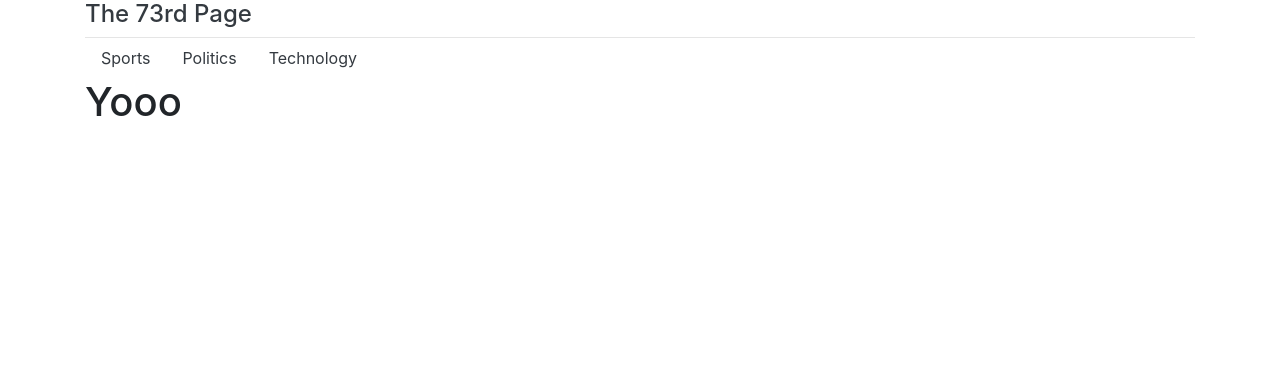
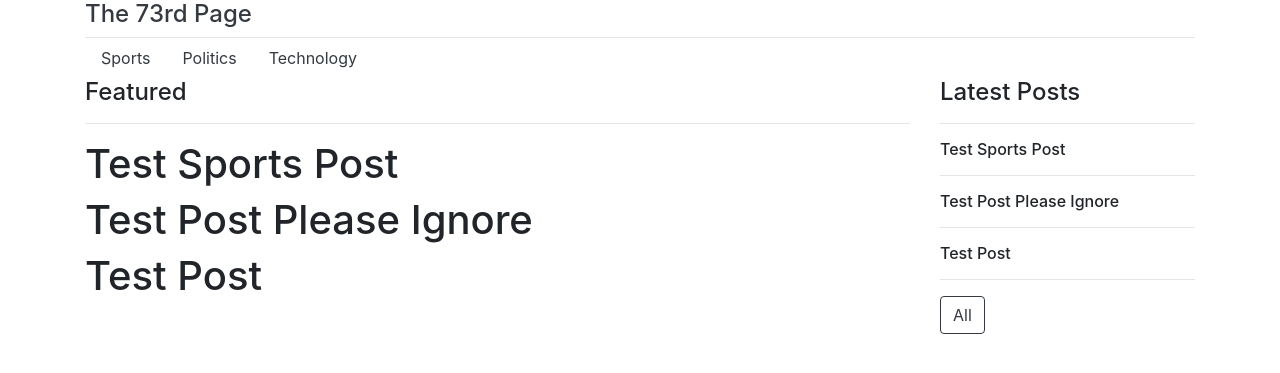
Before and after one commit to SevenZeroThree/The-73rd-Page, a Jekyll site: the page built from sports.html, in a window 1280 px wide. Shown: the top 373 px of the page. Built offline with Jekyll 4.4.1, drawn with Linux system fonts in a browser that asks for light colours.

Commit message:
updates to category_page layout

```diff
--- a/_layouts/category_page.html
+++ b/_layouts/category_page.html
@@ -2,4 +2,24 @@
 layout: default
 ---
 
-{{ content }}
+{% assign posts = site.categories[page.category] %}
+
+
+<div class="row">
+    <div class="col-sm-9">
+        <h4>Featured</h4>
+        <hr />
+        {% for post in posts %}
+            <h1>{{post.title}}</h1>
+        {% endfor %}
+    </div>
+    <div class="col-sm-3">
+        <h4>Latest Posts</h4>
+        <hr />
+        {% for post in posts %}
+            <h6>{{post.title}}</h6>
+            <hr />
+        {% endfor %}
+        <button class="btn btn-outline-dark">All</button>
+    </div>
+</div>
--- a/politics.html
+++ b/politics.html
@@ -1,6 +1,7 @@
 ---
 layout: category_page
 title: "Politics Posts"
+category: 'politics'
 in_nav: true
 navigation:
     title: "Politics"
--- a/sports.html
+++ b/sports.html
@@ -1,6 +1,7 @@
 ---
 layout: category_page
 title: "Sports Posts"
+category: 'sports'
 in_nav: true
 navigation:
     title: "Sports"
--- a/technology.html
+++ b/technology.html
@@ -1,6 +1,7 @@
 ---
 layout: category_page
 title: "Technology Posts"
+category: 'technology'
 in_nav: true
 navigation:
     title: "Technology"
```
